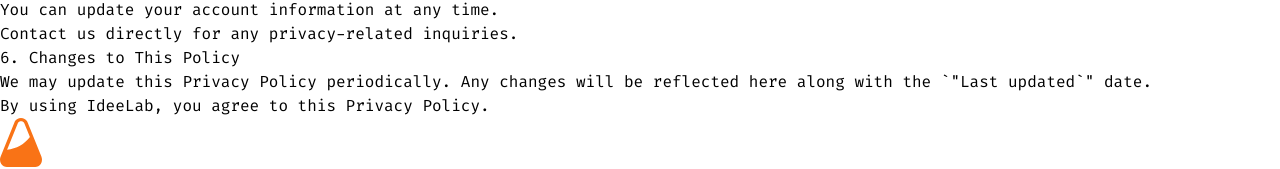
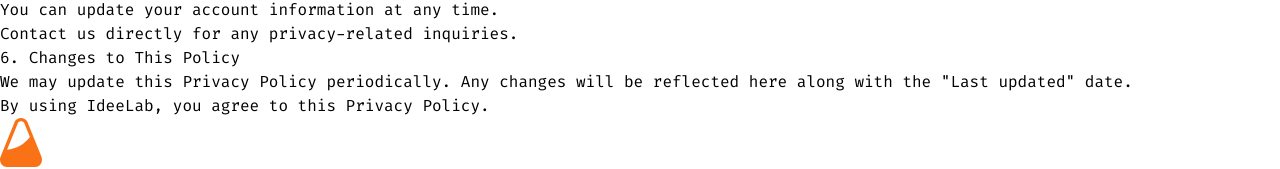
Before and after one commit to An4s0/IdeeLab, a Next.js app in the folder apps/web/: page /privacy in a window 1280 px wide. Shown: the part 748-917 px from the top of the page. Built offline with nearby package versions, Linux system fonts and the light colour scheme.

Commit message:
update privacy page

```diff
--- a/apps/web/app/privacy/privacy.tsx
+++ b/apps/web/app/privacy/privacy.tsx
@@ -99,7 +99,7 @@ export default function PrivacyPage() {
               </h2>
               <p className="text-subtle">
                 We may update this Privacy Policy periodically. Any changes will
-                be reflected here along with the `&quot;Last updated`&quot;
+                be reflected here along with the &quot;Last updated&quot;
                 date.
               </p>
             </div>
```
